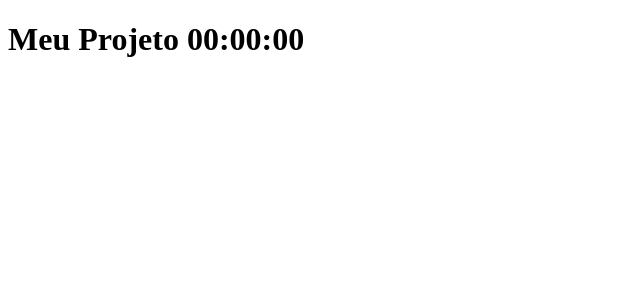
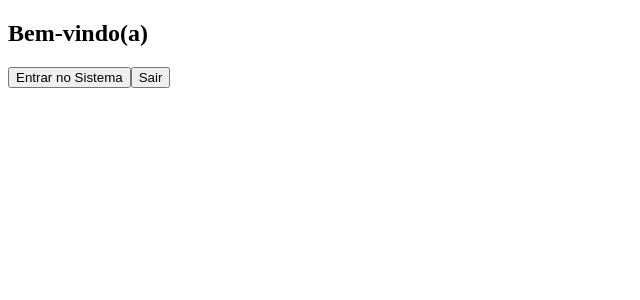
Before and after one commit to YanWallas/curso-react, a React (Create React App) app in the folder meuapp/: page / in a window 1280 px wide. Shown: the top 300 px of the page, without its empty margins (0-640 px from the left). Built offline with nearby package versions, Linux system fonts and the light colour scheme.

Commit message:
Aula 40 - Eventos

```diff
--- a/meuapp/src/App.js
+++ b/meuapp/src/App.js
@@ -1,34 +1,11 @@
 import React, { Component } from 'react';
+import Membro from './componentes/Membro';
 
 class App extends Component {
-  constructor(props) {
-    super(props);
-    this.state = {
-      hora: '00:00:00',
-    };
-  }
-
-  componentDidMount() {
-    // componente montado....
-    setInterval(() => {
-      this.setState({ hora: new Date().toLocaleTimeString() });
-    }, 1000);
-  }
-
-  componentDidUpdate() {
-    //Verificar update de algum componentDidMount, Quando verifica, pode escolher fazer algo,
-    console.log('Atualizou!!!!');
-  }
-
-  shouldComponentUpdate() {
-    //return true ou false
-    console.log('OK!!!!');
-  }
-
   render() {
     return (
       <div>
-        <h1>Meu Projeto {this.state.hora} </h1>
+        <Membro />
       </div>
     );
   }
--- /dev/null
+++ b/meuapp/src/componentes/Membro/index.js
@@ -0,0 +1,28 @@
+import React, { Component } from 'react';
+
+class Membro extends Component {
+  constructor(props) {
+    super(props);
+    this.state = {
+      nome: props.nome,
+    };
+
+    this.entrar = this.entrar.bind(this);
+  }
+
+  entrar(nome) {
+    this.setState({ nome: nome });
+  }
+
+  render() {
+    return (
+      <div>
+        <h2>Bem-vindo(a) {this.state.nome}</h2>
+        <button onClick={() => this.entrar('Lucas')}>Entrar no Sistema</button>
+        <button onClick={() => this.setState({ nome: '' })}>Sair</button>
+      </div>
+    );
+  }
+}
+
+export default Membro;
```
